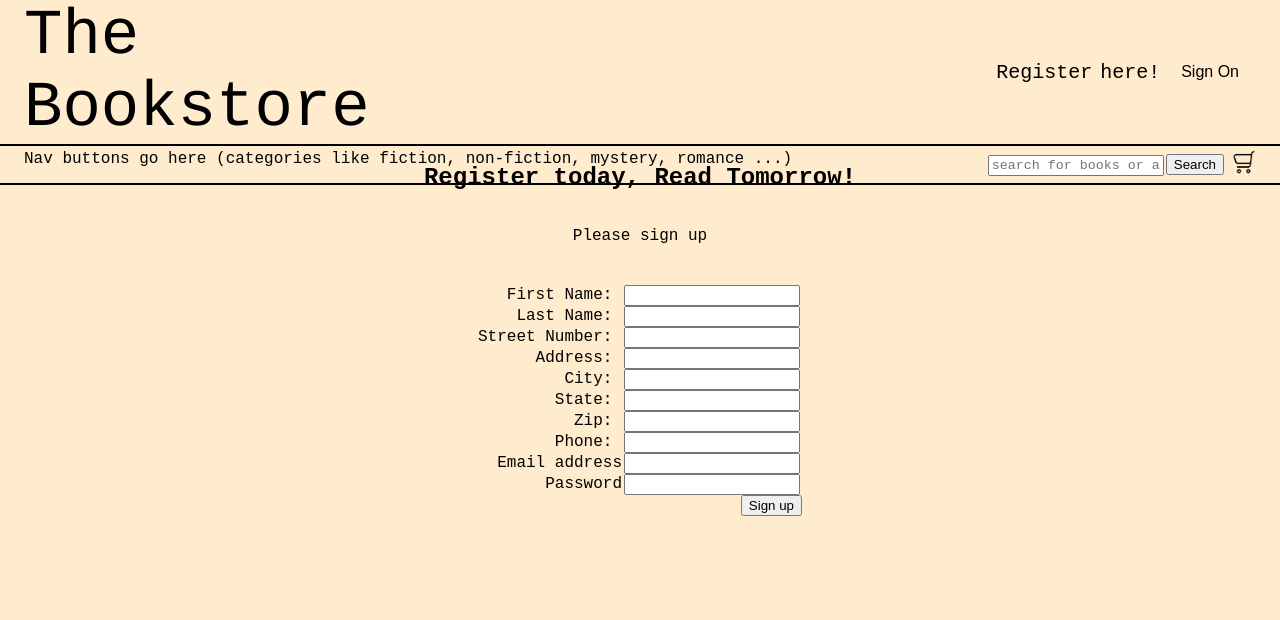
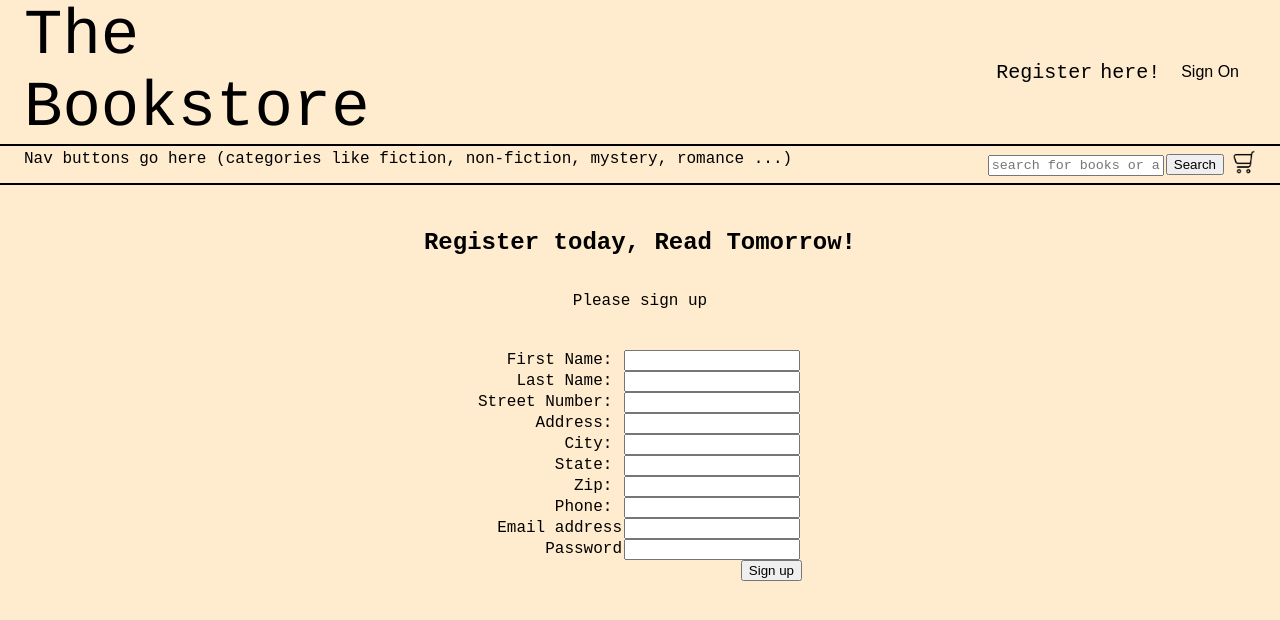
Before and after one commit to Mark32582/bookstore, a React (Create React App) app: page /signup in a window 1280 px wide. Shown: the top 620 px of the page. Built offline with nearby package versions, Linux system fonts and the light colour scheme; no server answers; the database is empty.

Commit message:
updated signup positioning

```diff
--- a/src/components/RegisterForm/styles/registerform.scss
+++ b/src/components/RegisterForm/styles/registerform.scss
@@ -1,9 +1,9 @@
 
 .sign-up{
-    position:absolute;
-    top:120px;
-    left:50%;
-    transform: translateX(-50%);
+    display:flex;
+    flex-direction:column;
+    justify-content: center;
+    align-items: center;
     background:none;
 }
 .form-container{
```
